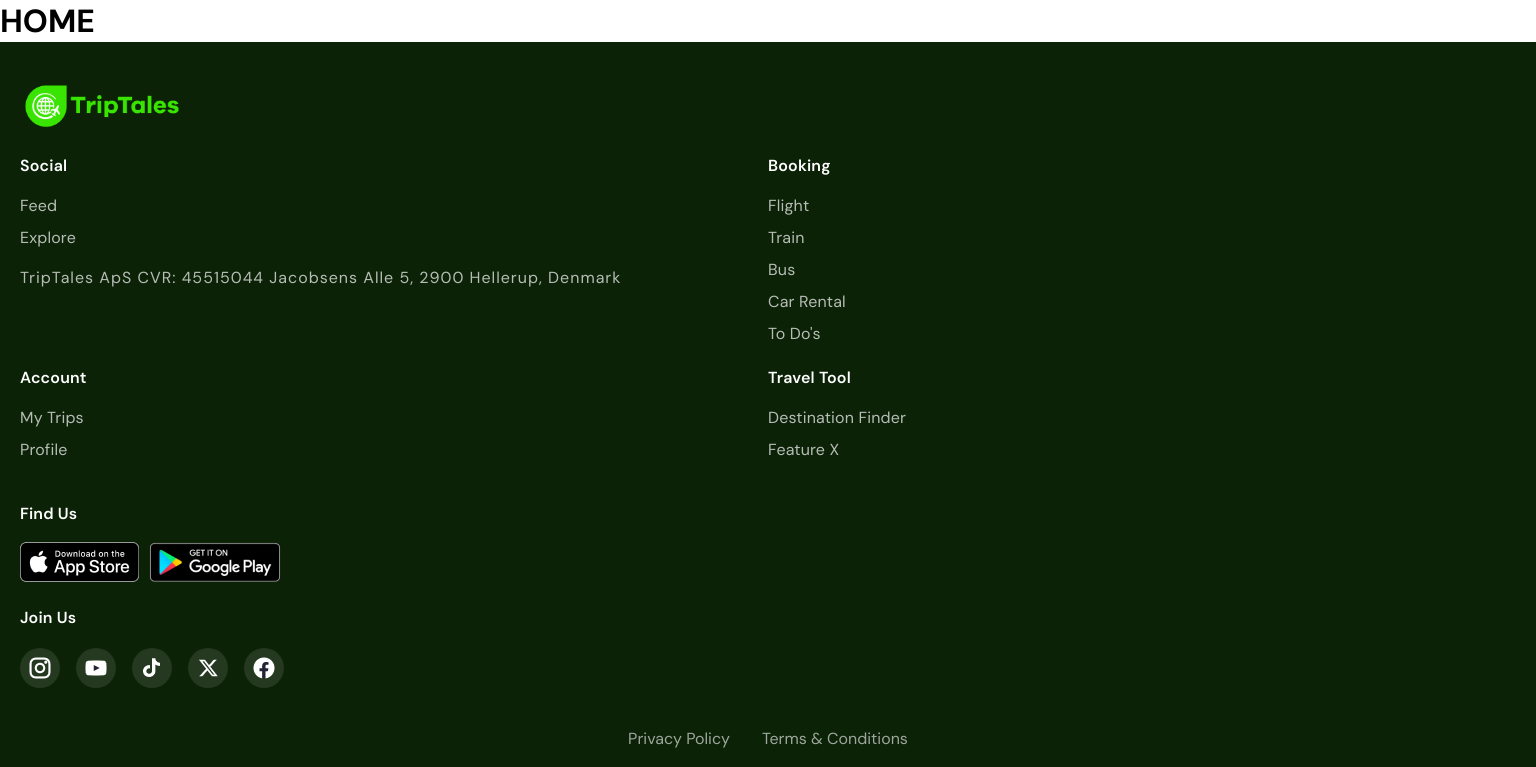
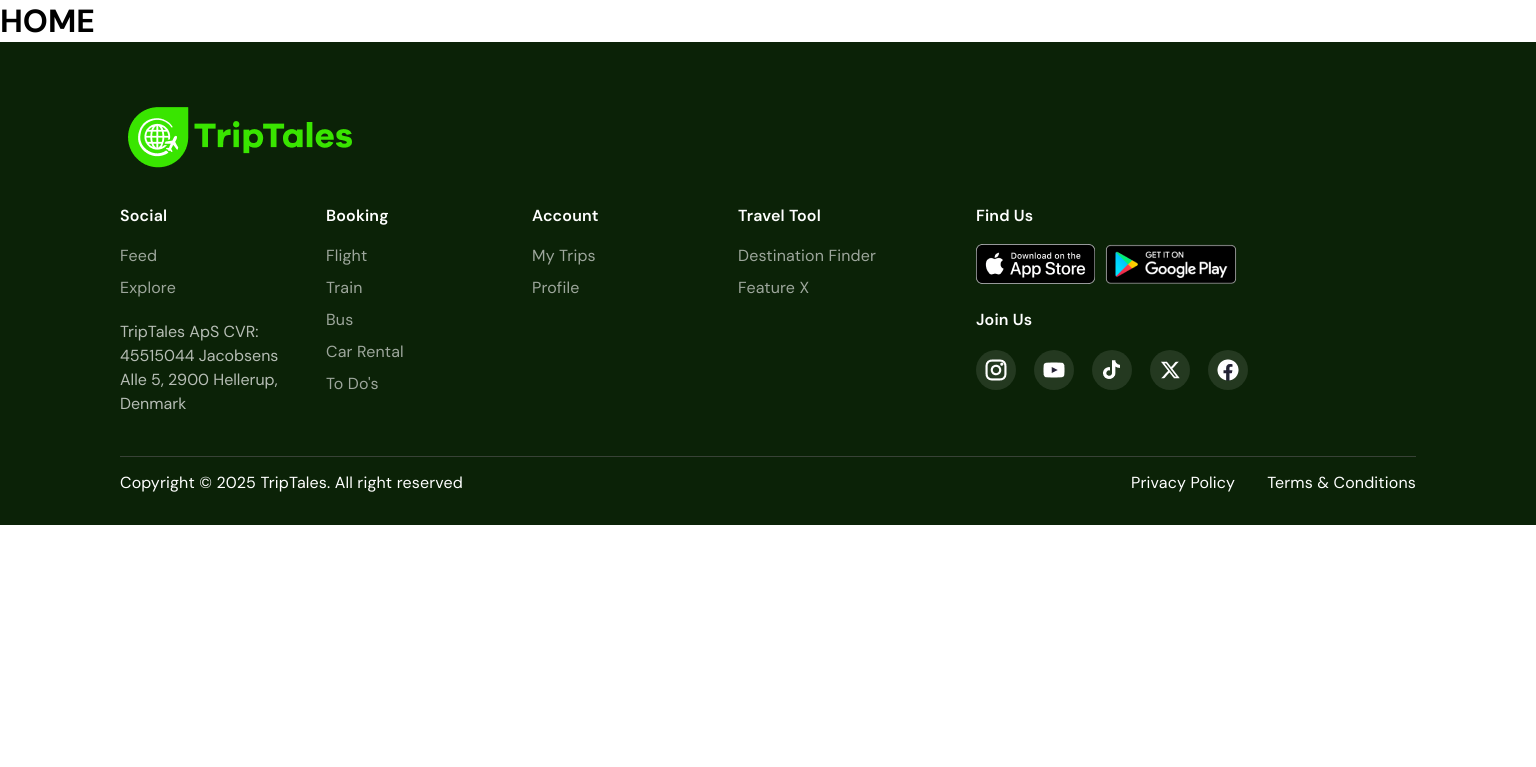
Before and after one commit to rizalsenja/trip-tales, a React (Vite) app: page / in a window 1536 px wide. Shown: the top 767 px of the page. Built offline with nearby package versions, Linux system fonts and the light colour scheme.

Commit message:
change footer

```diff
--- a/src/assets/styles/components/Footer.module.scss
+++ b/src/assets/styles/components/Footer.module.scss
@@ -68,11 +68,12 @@
             // font-weight: 400;
             // font-size: 16px;
             // line-height: 24px;
+            width: 188px;
         }
 
         &--link {
             @include font-style(description-1, regular);
-            opacity: 0.7;
+            opacity: 0.6;
         }
 
         &--store {
@@ -108,8 +109,11 @@
 
     &__bottom {
         display: flex;
+        align-items: center;
         flex-direction: column-reverse;
         gap: 15px;
+        padding-top: 40px;
+        border-top: 1px solid #384236;
     }
 
     &__copyright {
@@ -122,8 +126,139 @@
         justify-content: center;
 
         .footer__link {
-            // @include font-style(description-1, regular);
+            @include font-style(description-1, regular);
             opacity: 0.6;
         }
     }
+
+    // @include respond(xl) {
+    @media (min-width: 1359.98px) {
+        padding: 60px 120px 30px 120px;
+
+        &__top {
+            gap: 32px;
+            // display: flex;
+            // flex-direction: column;
+        }
+
+        &__logo {
+            width: 240px;
+        }
+
+        &__grid {
+            display: flex;
+            gap: 88px;
+
+            &--left {
+                display: grid;
+                grid-template-columns: repeat(4, 1fr);
+                // grid-template-rows: repeat(1, 1fr);
+                grid-column-gap: 56px;
+                grid-row-gap: 0px;
+                // padding-bottom: 40px;
+
+                .footer__section {
+                    width: 150px;
+                }
+            }
+
+            &--right {
+                gap: 24px;
+            }
+        }
+
+        &__section {
+            // display: flex;
+            // flex-direction: column;
+            // gap: 16px;
+
+            &--title {
+                // @include font-style(description-1, semibold);
+            }
+
+            &--content {
+                // display: flex;
+                // flex-direction: column;
+                // gap: 8px;
+
+                &--large-gap {
+                    gap: 20px;
+                }
+            }
+
+            &--listLink {
+                // display: flex;
+                // flex-direction: column;
+                // gap: 8px;
+            }
+
+            &--address {
+                // @include font-style(description-1, regular);
+                // opacity: 0.7;
+                letter-spacing: unset;
+                // font-style: normal;
+                // font-weight: 400;
+                // font-size: 16px;
+                // line-height: 24px;
+            }
+
+            &--link {
+                // @include font-style(description-1, regular);
+                // opacity: 0.7;
+            }
+
+            &--store {
+                // display: flex;
+                // gap: 16px;
+            }
+
+            &--social {
+                // display: flex;
+                // gap: 18px;
+            }
+
+            &--badges {
+                // display: flex;
+                // gap: 16px;
+            }
+        }
+
+        &__socials {
+            // display: flex;
+            gap: 18px;
+        }
+
+        &__social {
+            // display: flex;
+            // align-items: center;
+            // justify-content: center;
+            // width: 40px;
+            // height: 40px;
+            // background: rgba(255, 255, 255, 0.1);
+            // border-radius: 56px;
+        }
+
+        &__bottom {
+            display: flex;
+            flex-direction: row;
+            justify-content: space-between;
+            gap: 32px;
+            padding-top: 14px;
+        }
+
+        &__copyright {
+            // @include font-style(description-1, regular);
+        }
+
+        &__legal {
+            // display: flex;
+            // gap: 32px;
+            // justify-content: center;
+
+            .footer__link {
+                // @include font-style(description-1, regular);
+                opacity: 1;
+            }
+        }
+    }
 }
```
